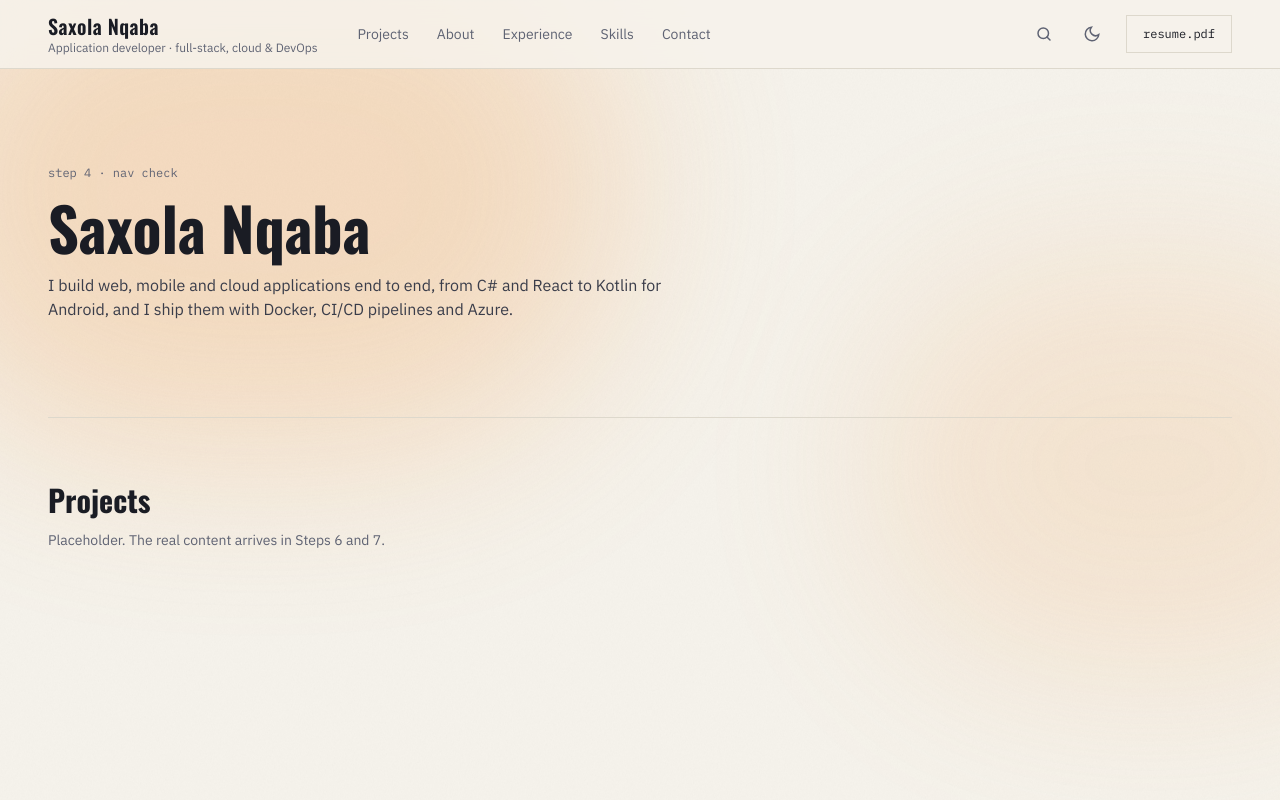
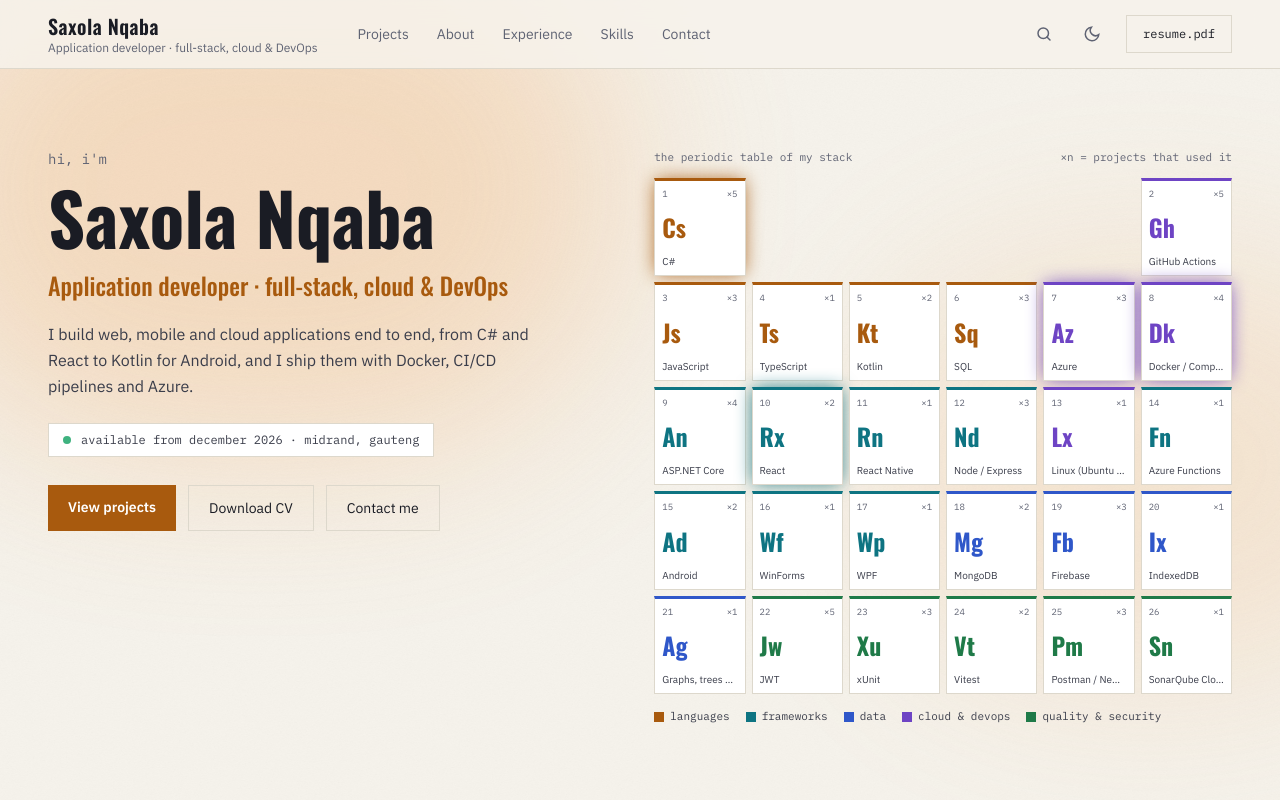
Before and after one commit to saxola-nqaba/Portfolio, a Next.js app: page / in a window 1280 px wide. Shown: the top 800 px of the page. Built offline with nearby package versions, Linux system fonts and the light colour scheme.

Commit message:
Add hero intro and periodic table

```diff
--- a/app/globals.css
+++ b/app/globals.css
@@ -129,3 +129,106 @@ html {
 section[id] {
   scroll-margin-top: 5rem;
 }
+
+/* ---------- Periodic table ---------- */
+/* One colour per skill category, in each mode */
+:root {
+  --cat-languages: #e8a33d;
+  --cat-frameworks: #3ec1d3;
+  --cat-data: #7fa6ff;
+  --cat-devops: #b793ff;
+  --cat-quality: #5ccb8a;
+}
+[data-theme="light"] {
+  --cat-languages: #a85a0e;
+  --cat-frameworks: #0e7482;
+  --cat-data: #2f57c9;
+  --cat-devops: #6e44c4;
+  --cat-quality: #1f7a48;
+}
+
+.pt-tile {
+  position: relative;
+  display: flex;
+  flex-direction: column;
+  justify-content: space-between;
+  aspect-ratio: 1 / 1.08;
+  padding: 6px 7px;
+  background: var(--surface);
+  border: 1px solid var(--rule);
+  border-top: 3px solid var(--cat);
+  opacity: 0;
+  animation: pt-in 0.5s ease forwards;
+  transition: transform 0.15s ease, border-color 0.15s ease;
+}
+.pt-tile:hover,
+.pt-tile:focus-visible {
+  transform: scale(1.08);
+  border-color: var(--cat);
+  z-index: 5;
+}
+.pt-tile:focus-visible {
+  outline: 2px solid var(--accent);
+  outline-offset: 2px;
+}
+.pt-symbol {
+  font-family: var(--font-oswald), sans-serif;
+  font-weight: 700;
+  font-size: clamp(1rem, 2.4vw, 1.5rem);
+  line-height: 1;
+  color: var(--cat);
+}
+.pt-tip {
+  position: absolute;
+  top: calc(100% + 6px);
+  left: 50%;
+  transform: translateX(-50%);
+  width: max-content;
+  max-width: 220px;
+  padding: 7px 10px;
+  background: var(--page);
+  border: 1px solid var(--cat);
+  color: var(--ink);
+  font-family: var(--font-plex-sans), sans-serif;
+  font-size: 11.5px;
+  line-height: 1.45;
+  opacity: 0;
+  pointer-events: none;
+  transition: opacity 0.15s ease;
+  z-index: 10;
+}
+.pt-tip-left {
+  left: 0;
+  transform: none;
+}
+.pt-tip-right {
+  left: auto;
+  right: 0;
+  transform: none;
+}
+.pt-tile:hover .pt-tip,
+.pt-tile:focus-visible .pt-tip {
+  opacity: 1;
+}
+/* Core elements glow softly */
+.pt-core {
+  animation: pt-in 0.5s ease forwards, pt-pulse 4s ease-in-out 2s infinite;
+}
+
+/* Uses "translate" rather than "transform" so the hover zoom still works after the fade-in */
+@keyframes pt-in {
+  from { opacity: 0; translate: 0 6px; }
+  to { opacity: 1; translate: 0 0; }
+}
+@keyframes pt-pulse {
+  0%, 100% { box-shadow: 0 0 0 0 transparent; }
+  50% { box-shadow: 0 0 18px -2px var(--cat); }
+}
+
+@media (prefers-reduced-motion: reduce) {
+  .pt-tile,
+  .pt-core {
+    animation: none;
+    opacity: 1;
+  }
+}
--- a/app/page.tsx
+++ b/app/page.tsx
@@ -1,18 +1,12 @@
-import { getProfile } from "@/lib/data";
+import Hero from "@/components/Hero";
 
-// Temporary: empty sections so you can test the nav links. Step 5 replaces this page.
+// The remaining sections are still placeholders. Steps 6 and 7 fill them in.
 const sections = ["projects", "about", "experience", "skills", "contact"];
 
 export default function Home() {
-  const profile = getProfile();
-
   return (
     <main className="mx-auto max-w-7xl px-6 md:px-12">
-      <section className="py-24">
-        <p className="font-mono text-xs text-muted">step 4 · nav check</p>
-        <h1 className="mt-4 font-display text-6xl font-bold leading-none">{profile.name}</h1>
-        <p className="mt-4 max-w-prose text-body">{profile.intro}</p>
-      </section>
+      <Hero />
 
       {sections.map((id) => (
         <section key={id} id={id} className="min-h-[70vh] border-t border-rule py-16">
--- /dev/null
+++ b/components/Hero.tsx
@@ -0,0 +1,52 @@
+import Link from "next/link";
+import PeriodicTable from "./PeriodicTable";
+import { getProfile } from "@/lib/data";
+
+export default function Hero() {
+  const profile = getProfile();
+
+  return (
+    <section
+      aria-labelledby="hero-name"
+      className="grid items-start gap-14 py-16 md:py-20 lg:grid-cols-[minmax(0,1fr)_minmax(0,1.05fr)]"
+    >
+      <div>
+        <p className="mb-3 font-mono text-sm text-muted">hi, i&apos;m</p>
+        <h1 id="hero-name" className="font-display text-6xl font-bold leading-none sm:text-7xl">
+          {profile.name}
+        </h1>
+        <p className="mt-4 font-display text-xl font-medium text-accent sm:text-2xl">{profile.role}</p>
+        <p className="mt-5 max-w-[52ch] leading-relaxed text-body">{profile.intro}</p>
+
+        <p className="mt-6 inline-flex items-center gap-2.5 border border-rule bg-surface px-3.5 py-2 font-mono text-xs text-body">
+          <span aria-hidden="true" className="h-2 w-2 rounded-full bg-[#3fb27f]" />
+          {profile.availability.toLowerCase()} · {profile.location.toLowerCase()}
+        </p>
+
+        <div className="mt-7 flex flex-wrap gap-3">
+          <Link
+            href="#projects"
+            className="bg-accent px-5 py-3 text-sm font-semibold text-on-accent transition-opacity hover:opacity-90"
+          >
+            View projects
+          </Link>
+          <a
+            href={profile.cvPath}
+            download
+            className="border border-rule px-5 py-3 text-sm transition-colors hover:border-accent hover:text-accent"
+          >
+            Download CV
+          </a>
+          <Link
+            href="#contact"
+            className="border border-rule px-5 py-3 text-sm transition-colors hover:border-accent hover:text-accent"
+          >
+            Contact me
+          </Link>
+        </div>
+      </div>
+
+      <PeriodicTable />
+    </section>
+  );
+}
--- /dev/null
+++ b/components/PeriodicTable.tsx
@@ -0,0 +1,103 @@
+import Link from "next/link";
+import type { CSSProperties } from "react";
+import { getProjectsUsing, getTechnology, usedInText } from "@/lib/data";
+import type { TechCategory } from "@/lib/types";
+
+const COLUMNS = 6;
+
+// The shape of the table. null leaves a gap, like the top row of the real periodic table.
+const layout: (string | null)[] = [
+  "csharp", null, null, null, null, "github-actions",
+  "javascript", "typescript", "kotlin", "sql", "azure", "docker",
+  "aspnet-core", "react", "react-native", "node-express", "linux", "azure-functions",
+  "android", "winforms", "wpf", "mongodb", "firebase", "indexeddb",
+  "algorithms", "jwt", "xunit", "vitest", "postman", "sonarqube",
+];
+
+// These glow gently after the table loads.
+const coreIds = new Set(["csharp", "react", "docker", "azure"]);
+
+const legend: { category: TechCategory; label: string }[] = [
+  { category: "languages", label: "languages" },
+  { category: "frameworks", label: "frameworks" },
+  { category: "data", label: "data" },
+  { category: "devops", label: "cloud & devops" },
+  { category: "quality", label: "quality & security" },
+];
+
+export default function PeriodicTable() {
+  // Work out each tile's details once, before drawing anything.
+  let elementNumber = 0;
+  const cells = layout.map((id, index) => {
+    if (!id) return null;
+    const tech = getTechnology(id);
+    if (!tech) throw new Error(`Unknown technology "${id}" in the periodic table`);
+    elementNumber += 1;
+    const column = index % COLUMNS;
+    return {
+      tech,
+      number: elementNumber,
+      count: getProjectsUsing(id).length,
+      tooltip: usedInText(tech),
+      tipSide: column === 0 ? "pt-tip-left" : column === COLUMNS - 1 ? "pt-tip-right" : "",
+      delay: index * 40,
+    };
+  });
+
+  return (
+    <div>
+      <div className="mb-3 flex justify-between gap-3 font-mono text-[11px] text-muted">
+        <span>the periodic table of my stack</span>
+        <span>×n = projects that used it</span>
+      </div>
+
+      <ul
+        aria-label="Technologies I use, with how many projects used each"
+        className="grid grid-cols-6 gap-1.5"
+      >
+        {cells.map((cell, index) => {
+          if (!cell) return <li key={`gap-${index}`} aria-hidden="true" />;
+          const { tech } = cell;
+          const style = {
+            "--cat": `var(--cat-${tech.category})`,
+            animationDelay: `${cell.delay}ms`,
+          } as CSSProperties;
+
+          return (
+            <li key={tech.id}>
+              <Link
+                href={`/tech/${tech.id}`}
+                aria-label={`${tech.name}, ${cell.tooltip}`}
+                className={`pt-tile ${coreIds.has(tech.id) ? "pt-core" : ""}`}
+                style={style}
+              >
+                <span className="flex justify-between font-mono text-[9px] text-muted">
+                  <span>{cell.number}</span>
+                  <span>×{cell.count}</span>
+                </span>
+                <span className="pt-symbol">{tech.symbol}</span>
+                <span className="truncate text-[10px] text-body">{tech.name}</span>
+                <span className={`pt-tip ${cell.tipSide}`} aria-hidden="true">
+                  {cell.tooltip}
+                </span>
+              </Link>
+            </li>
+          );
+        })}
+      </ul>
+
+      <ul className="mt-3.5 flex flex-wrap gap-x-4 gap-y-2 font-mono text-[11px] text-body">
+        {legend.map((item) => (
+          <li key={item.category} className="inline-flex items-center gap-1.5">
+            <span
+              aria-hidden="true"
+              className="h-2.5 w-2.5"
+              style={{ background: `var(--cat-${item.category})` }}
+            />
+            {item.label}
+          </li>
+        ))}
+      </ul>
+    </div>
+  );
+}
```
